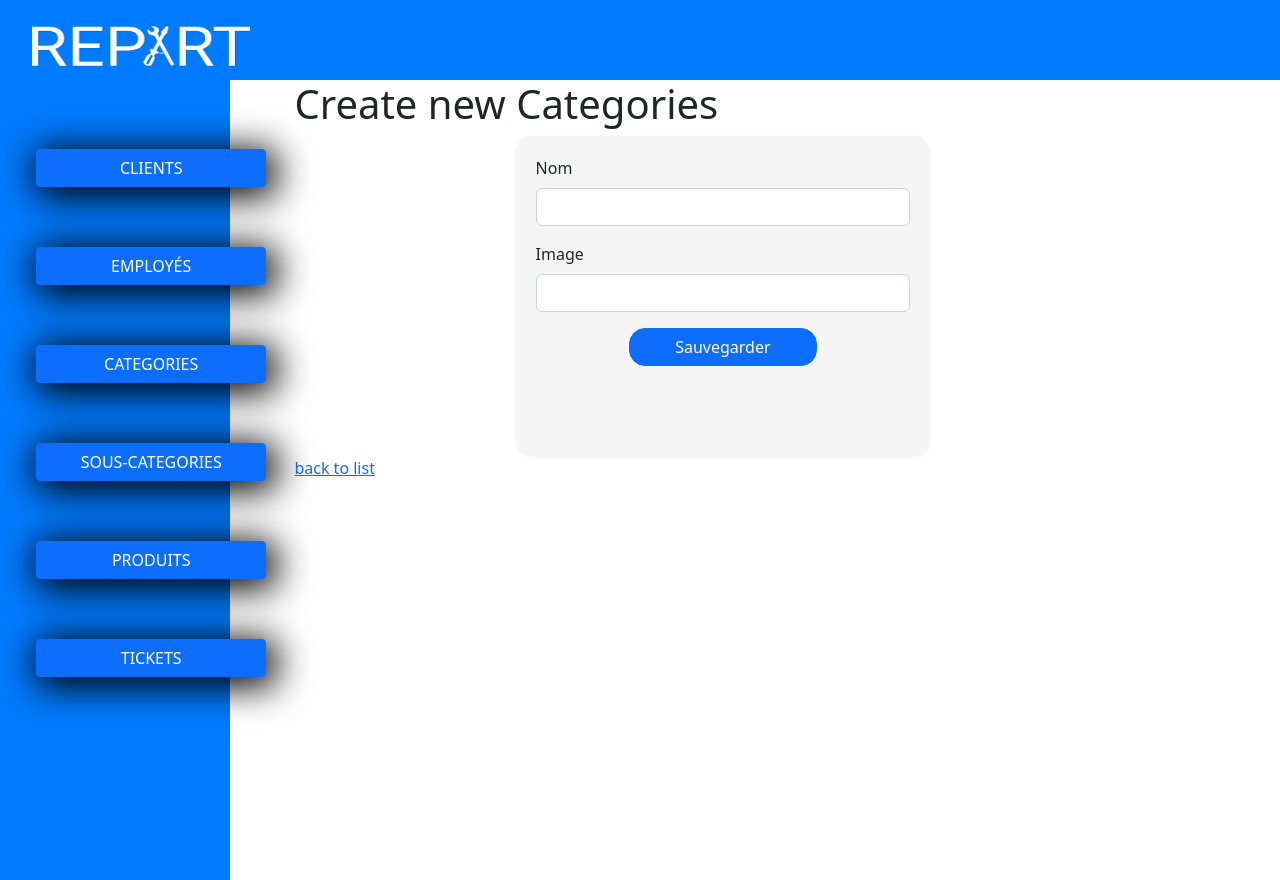
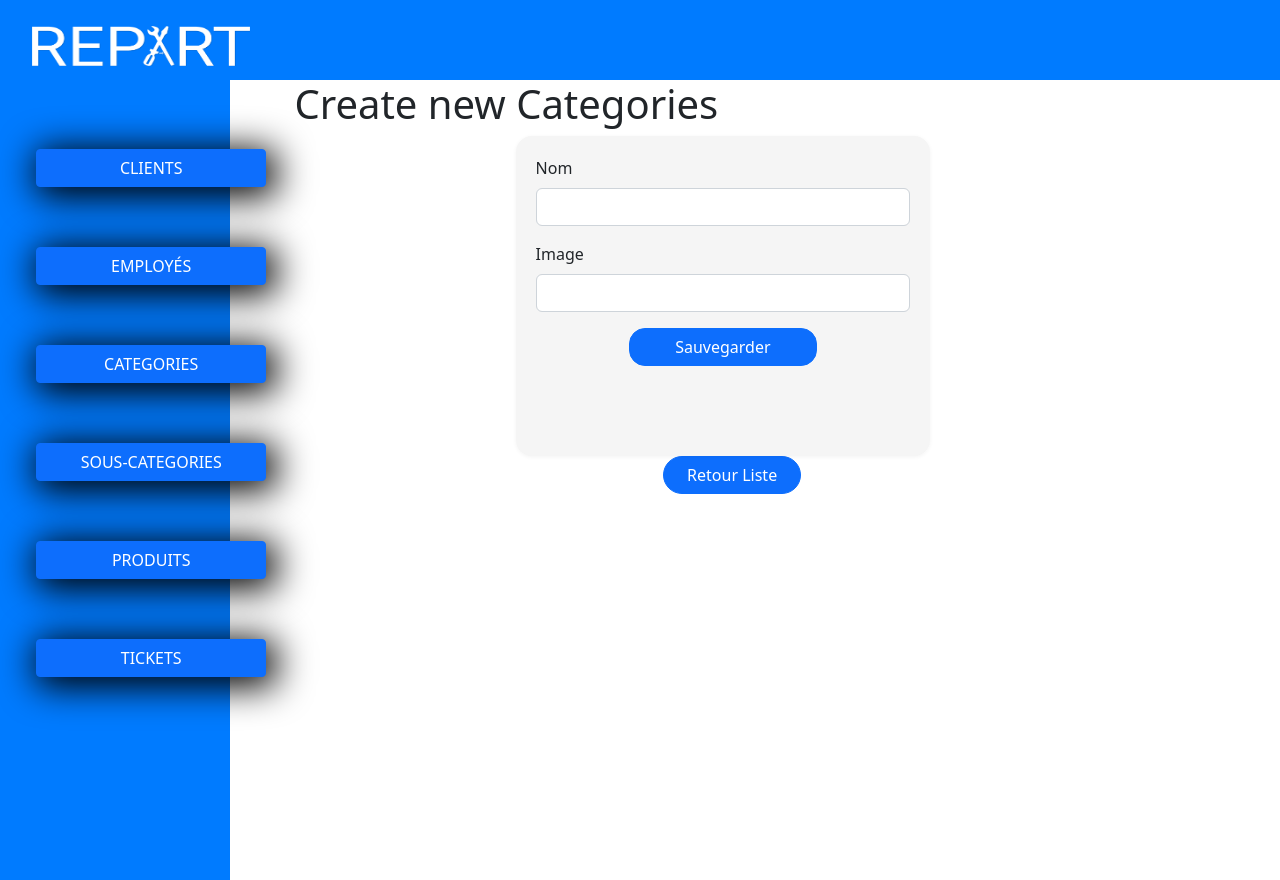
Before and after one commit to DernierPhenix/REPART, a Symfony app: template templates/categories/new.html.twig in a window 1280 px wide. Run offline with Twig, Linux system fonts and the light colour scheme; the template is opened without the code that fills it, so the values that code supplies are empty; form fields are guessed from the names that the template uses; some libraries are stand-ins or nearby versions.

Commit message:
Création Entity Catégories + Crud +  page CSS

```diff
--- a/templates/categories/_form.html.twig
+++ b/templates/categories/_form.html.twig
@@ -24,6 +24,11 @@
 			margin-left: 25%;
 			margin-right: 25%
 		}
+        #btn-cat{
+            border-radius:45px;
+            width:15%;
+			margin-left: 40%;
+        }
 	</style>
 {% endblock %}
 
--- a/templates/categories/new.html.twig
+++ b/templates/categories/new.html.twig
@@ -7,5 +7,6 @@
 
     {{ include('categories/_form.html.twig') }}
 
-    <a href="{{ path('app_categories_index') }}">back to list</a>
+   <a class='btn btn-primary' id='btn-cat' href="{{ path('app_categories_index', {'id': category.id}) }}">Retour Liste</a><br>
+    <br>
 {% endblock %}
```
